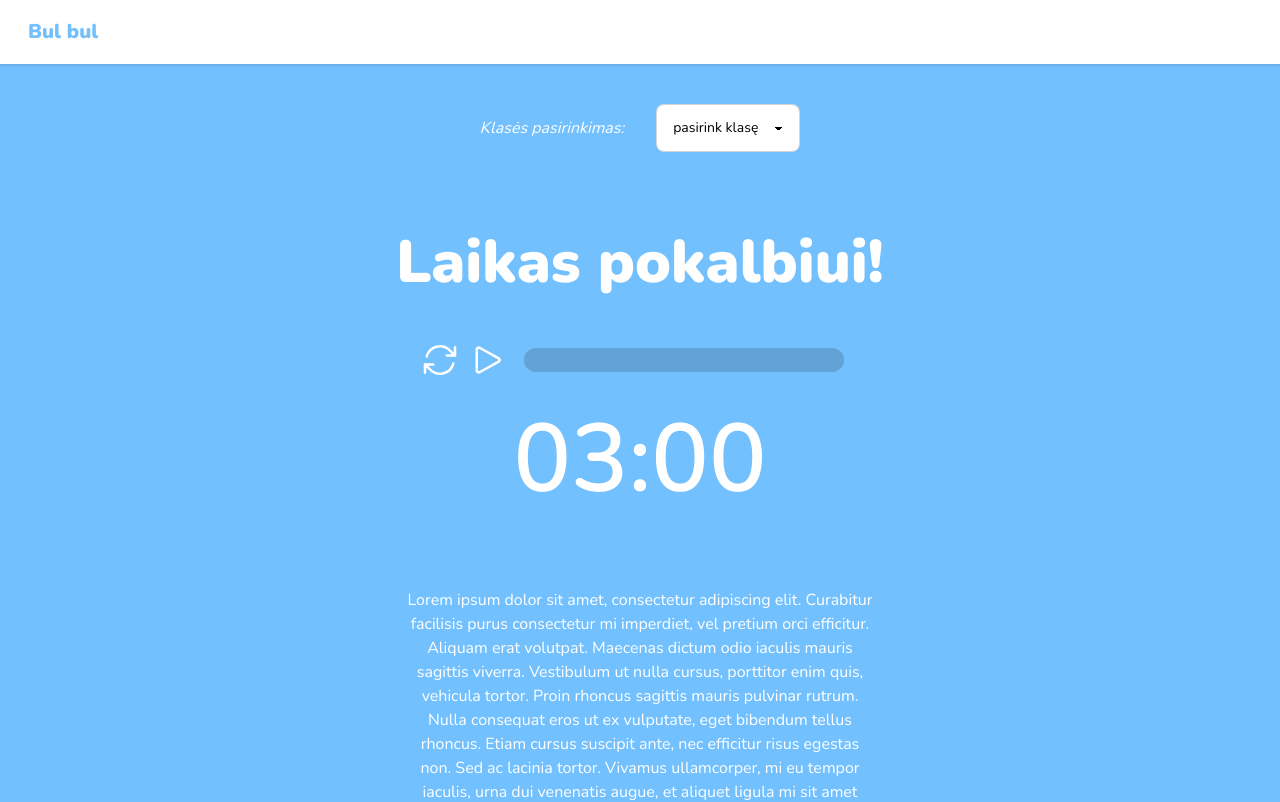
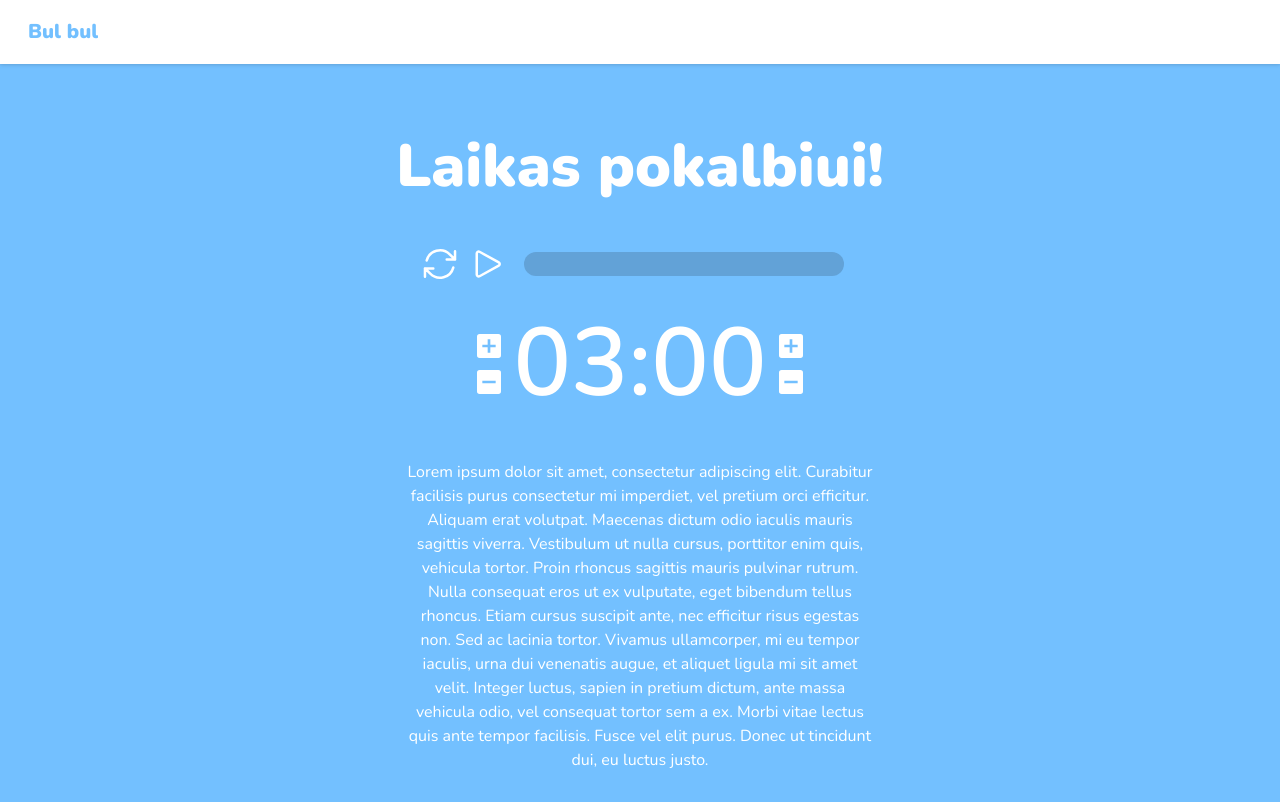
Before and after one commit to somkamarius/bulbul, a React (Vite) app in the folder bulbul-app/: page /mentor in a window 1280 px wide. Shown: the top 802 px of the page. Built offline with nearby package versions, Linux system fonts and the light colour scheme.

Commit message:
tautvydas adjustments

```diff
--- a/bulbul-app/index.html
+++ b/bulbul-app/index.html
@@ -2,7 +2,7 @@
 <html lang="en">
   <head>
     <meta charset="UTF-8" />
-    <link rel="icon" type="image/svg+xml" href="/vite.svg" />
+    <link rel="icon" type="image/svg+xml" href="/esamlogo.png" />
     <meta name="viewport" content="width=device-width, initial-scale=1.0" />
     <title>Bulbul</title>
   </head>
--- a/bulbul-app/package.json
+++ b/bulbul-app/package.json
@@ -14,7 +14,7 @@
     "react": "^18.2.0",
     "react-dom": "^18.2.0",
     "react-router-dom": "^6.14.1",
-    "react-timer-hook": "^3.0.6"
+    "react-timer-hook": "^3.0.7"
   },
   "devDependencies": {
     "@types/react": "^18.0.37",
--- a/bulbul-app/src/MainScreen/MainScreen.tsx
+++ b/bulbul-app/src/MainScreen/MainScreen.tsx
@@ -1,12 +1,13 @@
 import { useNavigate } from "react-router-dom";
 import { ExplainerImage } from "../shared";
 import hands from '../shared/img/hands.png'
+import { Legal } from "../shared";
 
 export function MainScreen() {
   const navigate = useNavigate();
 
   return (
-    <div className="bg-[#73C0FF]  min-h-screen">
+    <div className="bg-[#73C0FF] min-h-screen pb-4">
       {/* <div className="z-100 bg-[url('../shared/img/hands.png')]" /> */}
       <img src={hands} className="h-auto py-10 sm:py-0 max-h-[200px] mx-auto" />
       <div className="h-full relative isolate px-6 pt-2 lg:px-8">
@@ -42,6 +43,7 @@ export function MainScreen() {
           </div>
         </div>
       </div>
+      <Legal />
     </div>
   )
 }
--- a/bulbul-app/src/MentorScreen/MentorScreen.tsx
+++ b/bulbul-app/src/MentorScreen/MentorScreen.tsx
@@ -1,30 +1,21 @@
 import { useState } from "react";
-import { Timer } from "../shared";
+import { Legal, Timer } from "../shared";
 
 export function MentorScreen() {
     const [durationLevel, setDurationLevel] = useState<number>(0);
     const [isFinished, setIsFinished] = useState(false)
 
     return (
-        <div className="bg-[#73C0FF] text-white  min-h-screen">
+        <div className="bg-[#73C0FF] text-white  min-h-screen pb-4">
             <div className="relative isolate px-6 pt-14 lg:px-8">
                 <div className="mx-auto max-w-2xl pt-12 pb-24 sm:pt-12 sm:pb-32 lt:pt-24 lg:pb-48">
                     <div className="text-center">
-                        <div className="flex items-center justify-center italic">
-                            <h2>Klasės pasirinkimas: </h2>
-                            <select defaultValue={durationLevel} onChange={e => setDurationLevel(+e.target.value)} className="text-black select select-bordered ml-8">
-                                <option value={0} disabled>
-                                    pasirink klasę
-                                </option>
-                                <option value={1} >5-8 kl.</option>
-                                <option value={2}> 9-12 kl.</option>
-                            </select>
-                        </div >
-                        <h1 className="text-center font-bold text-6xl mt-20 mb-12">
+                        <h1 className="text-center font-bold text-6xl mt-8 mb-12">
+                            {/* fixme */}
                             {isFinished ? "Apskeiskim!" : "Laikas pokalbiui!"}
                         </h1>
                         <Timer durationLevel={durationLevel} changeHandler={setIsFinished} />
-                        <p className="mx-[15%] my-20">
+                        <p className="mx-[15%] my-12">
                             Lorem ipsum dolor sit amet, consectetur adipiscing elit. Curabitur
                             facilisis purus consectetur mi imperdiet, vel pretium orci efficitur.
                             Aliquam erat volutpat. Maecenas dictum odio iaculis mauris sagittis
@@ -38,11 +29,10 @@ export function MentorScreen() {
                             vitae lectus quis ante tempor facilisis. Fusce vel elit purus. Donec ut
                             tincidunt dui, eu luctus justo.{" "}
                         </p>
-
-
                     </div>
                 </div>
             </div>
+            <Legal />
         </div>
     )
 }
--- /dev/null
+++ b/bulbul-app/src/shared/Legal.tsx
@@ -0,0 +1,10 @@
+export function Legal() {
+    return (
+        <>
+            <p className="italic mx-12 text-white">
+                Žaidimas sukurtas remiantis Europos Sąjungos struktūrinių fondų lėšų bendrai finansuojamo projekto „Aukštųjų mokyklų tinklo optimizavimas ir studijų kokybės gerinimas Šiaulių universitetą prijungiant prie Vilniaus universiteto” (Nr. 09.3.1-ESFA-V-738-03-0001) veiklas.
+            </p>
+            <p className="italic mx-12 text-white text-xs">Logotipai bus pridėti greitu metu</p>
+        </>
+    )
+}
--- a/bulbul-app/src/shared/Timer.tsx
+++ b/bulbul-app/src/shared/Timer.tsx
@@ -1,4 +1,4 @@
-import { useEffect } from "react";
+import { useEffect, useState } from "react";
 import { useTimer } from "react-timer-hook";
 import bellRing from '../assets/bell.wav'
 
@@ -8,9 +8,9 @@ type Props = {
 };
 
 export function Timer({ durationLevel, changeHandler }: Props) {
-    const durationInSec = (60 * 3) + ((Math.max(durationLevel - 1, 0)) * 60 * 2);
+    const [maxDurationInSec, setMaxDurationInSec] = useState((60 * 3) + ((Math.max(durationLevel - 1, 0)) * 60 * 2));
     const expiryTimestamp = new Date();
-    expiryTimestamp.setSeconds(new Date().getSeconds() + durationInSec);
+    expiryTimestamp.setSeconds(new Date().getSeconds() + maxDurationInSec);
 
     const {
         seconds,
@@ -19,7 +19,28 @@ export function Timer({ durationLevel, changeHandler }: Props) {
         pause,
         resume,
         restart,
+        totalSeconds
     } = useTimer({ expiryTimestamp, autoStart: false, onExpire: () => console.warn('onExpire called') });
+
+    const handleArrowClick = (addition: boolean, isMinutes: boolean) => {
+        const time = new Date();
+        const getDiff = () => {
+            if (isMinutes && totalSeconds > 60) {
+                return addition ? 60 : -60
+            }
+            if (!isMinutes && totalSeconds > 15) {
+                return addition ? 15 : -15
+            }
+            return 0
+
+        };
+        const diff = getDiff();
+        if (diff !== 0) {
+            setMaxDurationInSec(maxDurationInSec + diff)
+            time.setSeconds(time.getSeconds() + totalSeconds + diff);
+            restart(time, isRunning);
+        }
+    }
 
     useEffect(() => { restart(expiryTimestamp, false) }, [durationLevel])
 
@@ -43,7 +64,6 @@ export function Timer({ durationLevel, changeHandler }: Props) {
                     <svg xmlns="http://www.w3.org/2000/svg" fill="none" viewBox="0 0 24 24" strokeWidth={1.5} stroke="currentColor" className="w-10 h-10">
                         <path strokeLinecap="round" strokeLinejoin="round" d="M16.023 9.348h4.992v-.001M2.985 19.644v-4.992m0 0h4.992m-4.993 0l3.181 3.183a8.25 8.25 0 0013.803-3.7M4.031 9.865a8.25 8.25 0 0113.803-3.7l3.181 3.182m0-4.991v4.99" />
                     </svg>
-
                 </button>
                 <button onClick={(isRunning ? pause : resume)}>
                     {isRunning ? <svg xmlns="http://www.w3.org/2000/svg" fill="none" viewBox="0 0 24 24" strokeWidth={1.5} stroke="currentColor" className="w-10 h-10">
@@ -53,17 +73,67 @@ export function Timer({ durationLevel, changeHandler }: Props) {
                             <path strokeLinecap="round" strokeLinejoin="round" d="M5.25 5.653c0-.856.917-1.398 1.667-.986l11.54 6.348a1.125 1.125 0 010 1.971l-11.54 6.347a1.125 1.125 0 01-1.667-.985V5.653z" />
                         </svg>}
                 </button>
-                <progress className="progress progress-warning w-80 h-6 mx-4" value={durationInSec - (minutes * 60 + seconds)} max={durationInSec}></progress>
+                <progress className="progress progress-warning w-80 h-6 mx-4" value={maxDurationInSec - (minutes * 60 + seconds)} max={maxDurationInSec}></progress>
                 {/* <span className="countdown font-semibold text-2xl">
                 <span style={{ "--value": minutes }}></span>m
                 <span className={'ml-2'} style={{ "--value": seconds }}></span>s
             </span> */}
             </div >
-            <div className="mt-8">
-                <span className="text-8xl font-semibold">
+            <div className="mt-8 mx-auto justify-center flex flex-row">
+                {/* minute up/down */}
+                <div className="my-auto flex flex-col">
+                    {/* up button minutes */}
+                    <button className="" onClick={() => handleArrowClick(true, true)}>
+                        <svg
+                            viewBox="0 0 24 24"
+                            fill="white"
+                            height="2em"
+                            width="2em"
+                        >
+                            <path d="M5 21h14a2 2 0 002-2V5a2 2 0 00-2-2H5a2 2 0 00-2 2v14a2 2 0 002 2zm2-10h4V7h2v4h4v2h-4v4h-2v-4H7v-2z" />
+                        </svg>
+                    </button>
+                    {/* down button minutes */}
+                    <button className="mt-1" onClick={() => handleArrowClick(false, true)}>
+                        <svg
+                            viewBox="0 0 24 24"
+                            fill="white"
+                            height="2em"
+                            width="2em"
+                        >
+                            <path d="M5 3a2 2 0 00-2 2v14a2 2 0 002 2h14a2 2 0 002-2V5a2 2 0 00-2-2H5zm12 10H7v-2h10v2z" />
+                        </svg>
+                    </button>
+                </div>
+                <span className="text-8xl font-semibold mx-2">
                     {`${minutes < 10 ? "0" + minutes : minutes}:${seconds < 10 ? "0" + seconds : seconds}`}
                 </span>
-            </div>
+                {/* secs up/down */}
+                <div className="my-auto flex flex-col">
+                    {/* up button secs */}
+                    <button className="" onClick={() => handleArrowClick(true, false)}>
+                        <svg
+                            viewBox="0 0 24 24"
+                            fill="white"
+                            height="2em"
+                            width="2em"
+                        >
+                            <path d="M5 21h14a2 2 0 002-2V5a2 2 0 00-2-2H5a2 2 0 00-2 2v14a2 2 0 002 2zm2-10h4V7h2v4h4v2h-4v4h-2v-4H7v-2z" />
+                        </svg>
+                    </button>
+                    {/* down button minutes */}
+                    <button className="mt-1" onClick={() => handleArrowClick(false, false)}>
+                        <svg
+                            viewBox="0 0 24 24"
+                            fill="white"
+                            height="2em"
+                            width="2em"
+                        >
+                            <path d="M5 3a2 2 0 00-2 2v14a2 2 0 002 2h14a2 2 0 002-2V5a2 2 0 00-2-2H5zm12 10H7v-2h10v2z" />
+                        </svg>
+                    </button>
+                </div>
+            </div >
         </>
     )
 }
--- a/bulbul-app/src/shared/index.ts
+++ b/bulbul-app/src/shared/index.ts
@@ -3,3 +3,4 @@ export * from "./NavBar";
 export * from "./Timer";
 export * from "./PageContainer";
 export * from "./ExplainerImage";
+export * from "./Legal";
```
Also changed, not shown: bulbul-app/src/StudentScreen/StudentScreen.tsx (+5 -5 lines), bulbul-app/public/esamlogo.png (added), 1 other file (tests, documents, lock files or other folders).
